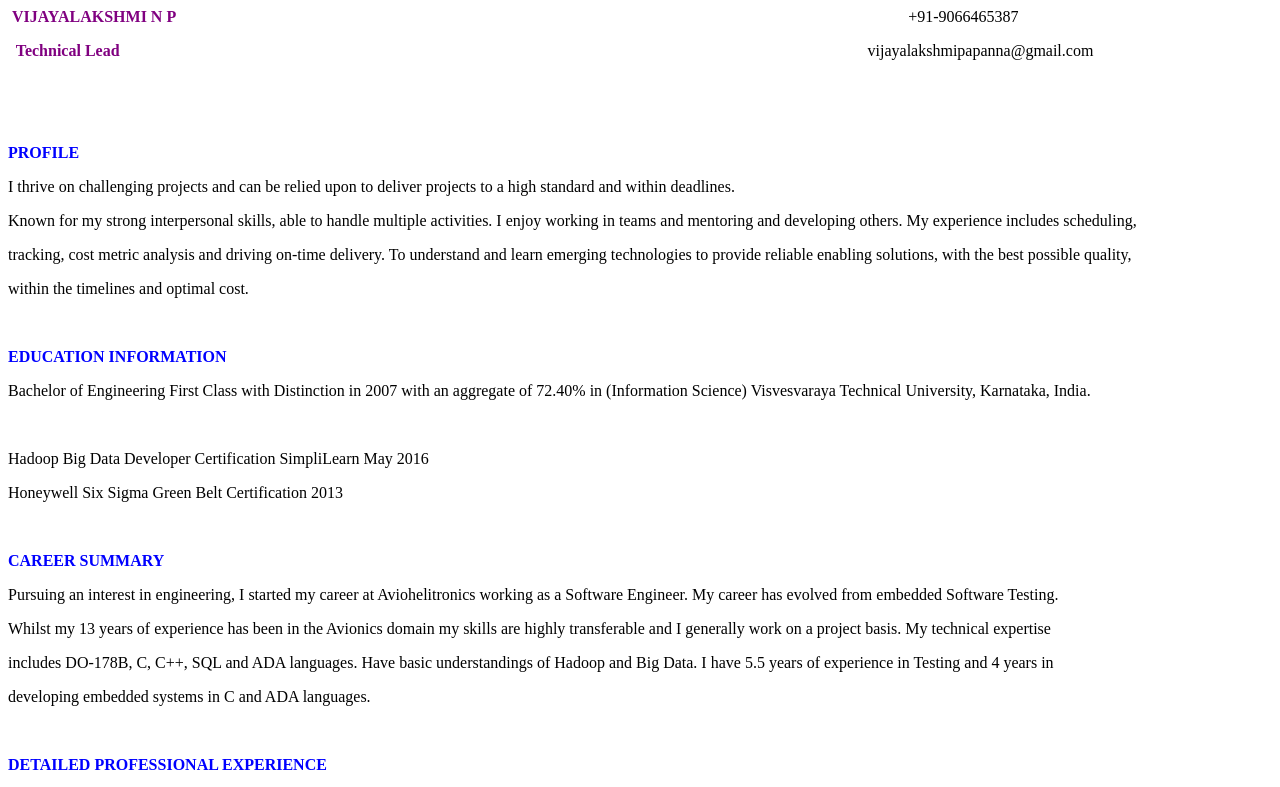
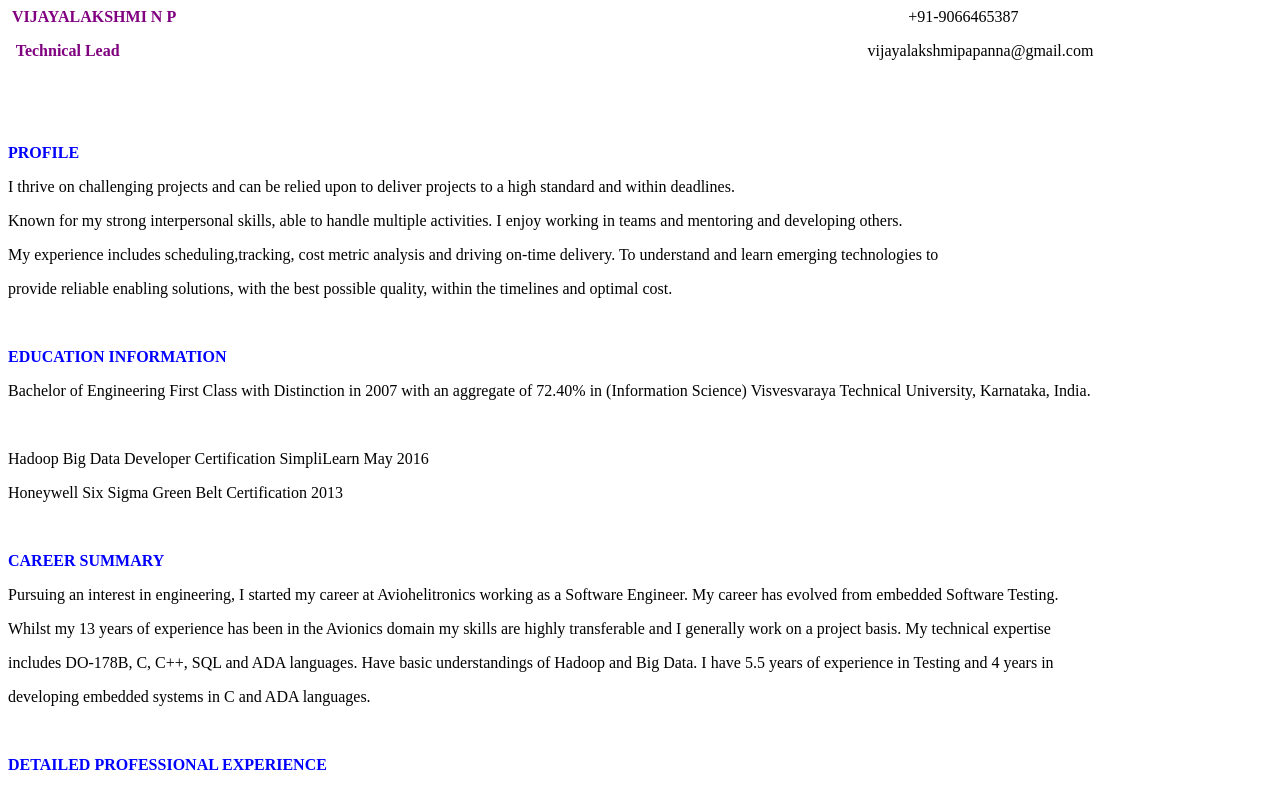
Before and after one commit to Vijayalakshminp1985/Vijayalakshminp1985.github.io, a plain HTML site: page index.html in a window 1280 px wide. Shown: the top 787 px of the page. Drawn offline with Linux system fonts and the light colour scheme.

Commit message:
Update index.html

```diff
--- a/index.html
+++ b/index.html
@@ -4,9 +4,9 @@
 <p>&nbsp; &nbsp; &nbsp;</p>
 <p><strong><span style="color: #0000ff;">PROFILE&nbsp;&nbsp;&nbsp;&nbsp;&nbsp;&nbsp;&nbsp;&nbsp;&nbsp;&nbsp;&nbsp;&nbsp;&nbsp;&nbsp;&nbsp;&nbsp;&nbsp;&nbsp;&nbsp;&nbsp;&nbsp;&nbsp;&nbsp;&nbsp;&nbsp;&nbsp;&nbsp;&nbsp;&nbsp;&nbsp;&nbsp;&nbsp;&nbsp;&nbsp;&nbsp;&nbsp;&nbsp;&nbsp;&nbsp;&nbsp;&nbsp;&nbsp;&nbsp;&nbsp;&nbsp;&nbsp;&nbsp;&nbsp;&nbsp;&nbsp;&nbsp;&nbsp;&nbsp;&nbsp;&nbsp;&nbsp;&nbsp;&nbsp;&nbsp; &nbsp;&nbsp;&nbsp;&nbsp;&nbsp;&nbsp;&nbsp;&nbsp;&nbsp;&nbsp;&nbsp;&nbsp;&nbsp;&nbsp;&nbsp;&nbsp;&nbsp;&nbsp;&nbsp;&nbsp;&nbsp;&nbsp;&nbsp;&nbsp;&nbsp;&nbsp;&nbsp;&nbsp;&nbsp;&nbsp;&nbsp;&nbsp;&nbsp;&nbsp;&nbsp;&nbsp;&nbsp;&nbsp;&nbsp;&nbsp;&nbsp;&nbsp;&nbsp;&nbsp;&nbsp;&nbsp;&nbsp;&nbsp;&nbsp;&nbsp;&nbsp;&nbsp;&nbsp;&nbsp;&nbsp;&nbsp;&nbsp;&nbsp;&nbsp;</span></strong></p>
 <p>I thrive on challenging projects and can be relied upon to deliver projects to a high standard and within deadlines.</p>
-<p>Known for my strong interpersonal skills, able to handle multiple activities. I enjoy working in teams and mentoring and developing others. My experience includes scheduling,</p>
-<p>tracking, cost metric analysis and driving on-time delivery. To understand and learn emerging technologies to provide reliable enabling solutions, with the best possible quality,</p>
-<p>within the timelines and optimal cost.</p>
+<p>Known for my strong interpersonal skills, able to handle multiple activities. I enjoy working in teams and mentoring and developing others.</p>
+<p>My experience includes scheduling,tracking, cost metric analysis and driving on-time delivery. To understand and learn emerging technologies to</p>
+<p>provide reliable enabling solutions, with the best possible quality,&nbsp;within the timelines and optimal cost.</p>
 <p>&nbsp;</p>
 <p><strong><span style="color: #0000ff;">EDUCATION INFORMATION</span></strong></p>
 <p>Bachelor of Engineering First Class with Distinction in 2007 with an aggregate of 72.40% in (Information Science) Visvesvaraya Technical University, Karnataka, India.</p>
```
